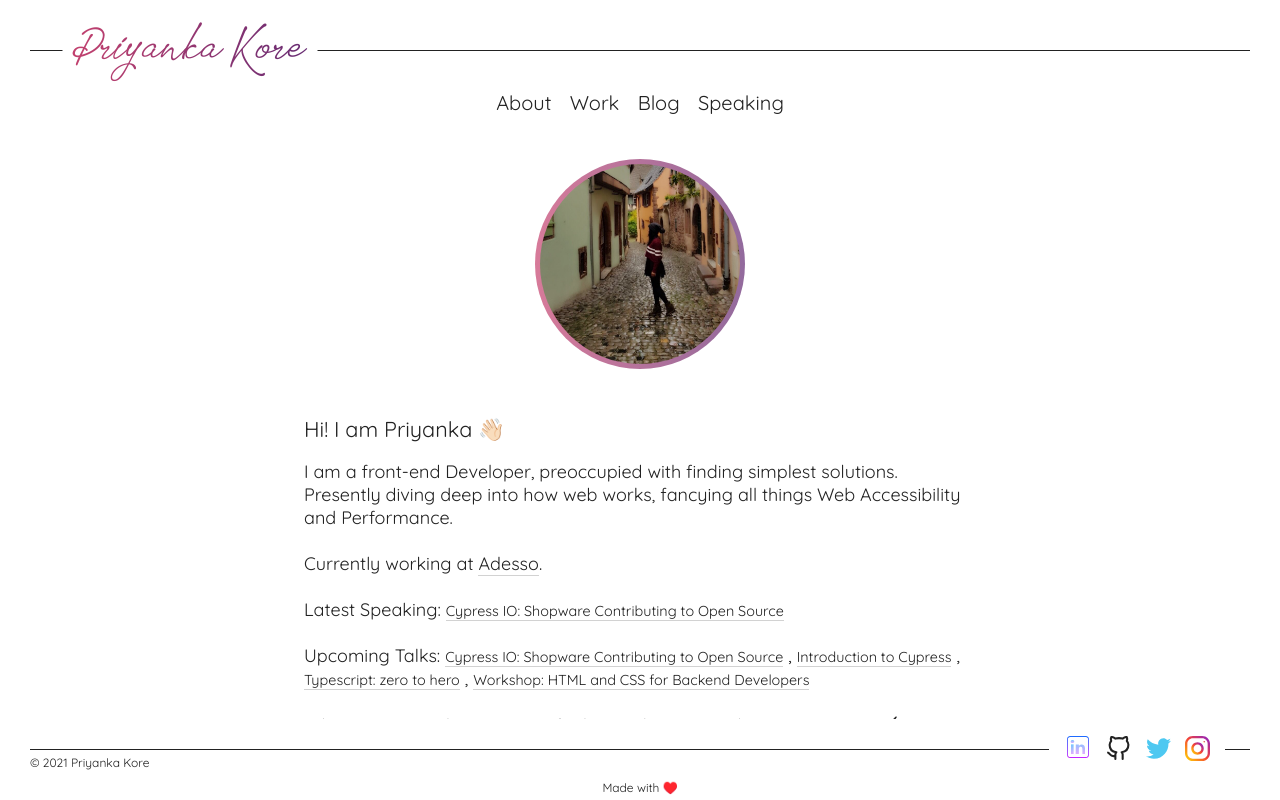
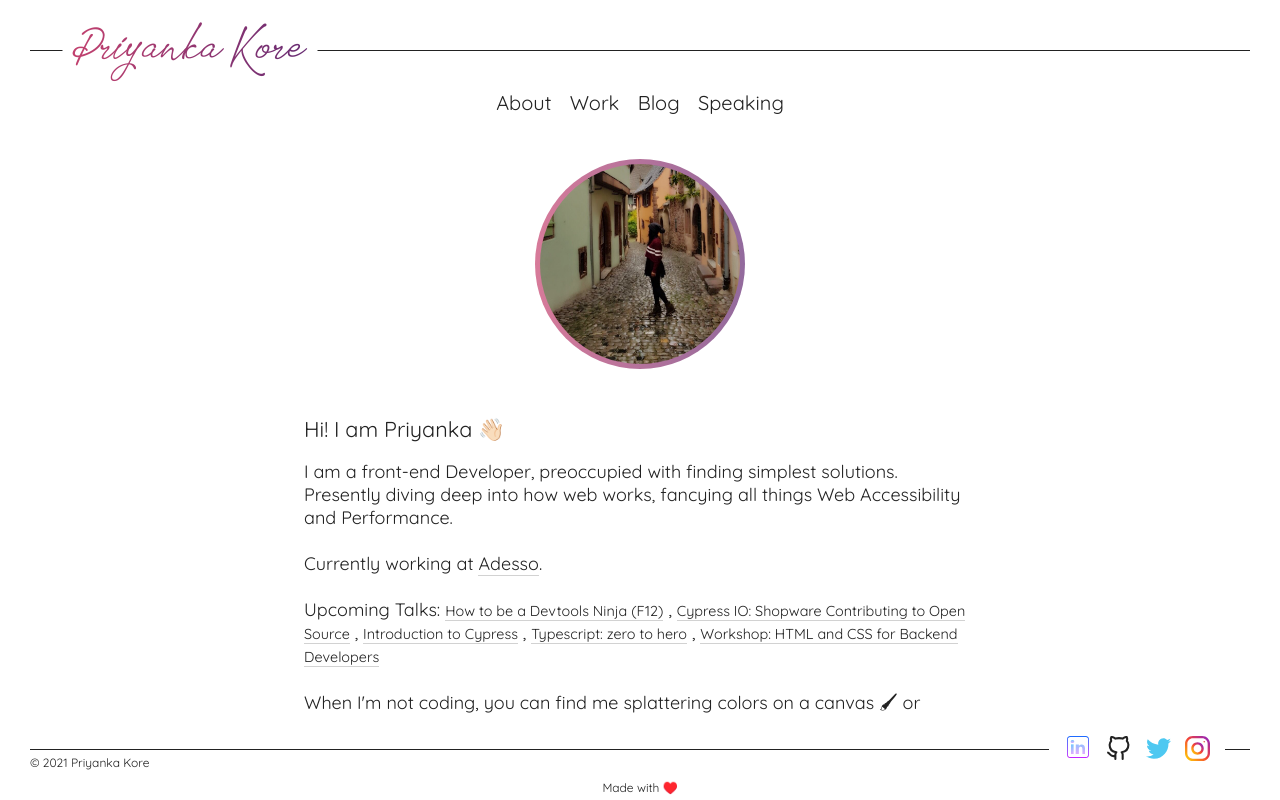
Before and after one commit to piyukore06/portfolio, a Svelte app: page / in a window 1280 px wide. Shown: the top 800 px of the page. Built offline with nearby package versions, Linux system fonts and the light colour scheme; a web font is replaced by a local one.

Commit message:
Added new talk to the website

```diff
--- a/src/Data/talks.js
+++ b/src/Data/talks.js
@@ -1,5 +1,19 @@
 import { calendar, location } from './icons'
 export default [
+  {
+    path: '#',
+    heading: 'How to be a Devtools Ninja (F12)',
+    links: [{
+      prefix: calendar,
+      name: 'June 8, 2021',
+      path: '#'
+    }, {
+      prefix: location,
+      name: 'Software Development @ Adesso NL',
+      path: 'https://www.meetup.com/Software-Development-adesso-NL/events/278534539/'
+    }],
+    description: 'Devtools make our lives sooo easy. But are you using the developer tools to their full potential? Most of the devtool features/tabs remain undiscovered. We go about our regular developer lives without knowing these amazing tools present in out toolkit. We are going to go about some of cool lesser-known features and find out how can we integrate this in our workflow easily to get the most out of devtools.'
+  },
   {
     path: 'https://www.youtube.com/watch?v=IHkHkoRiFLM&t=1576s',
     heading: 'Cypress IO: Shopware Contributing to Open Source',
--- a/src/Pages/Intro.svelte
+++ b/src/Pages/Intro.svelte
@@ -30,18 +30,17 @@ Presently diving deep into how web works, fancying all things Web Accessibility
 Currently working at <a target="_blank" class="normal-link" href="https://www.adesso.de/"> Adesso</a>.
 <br>
 <br>
-Latest Speaking:  <a class="normal-link new" target="_blank" href={latest.path}> {latest.heading}</a>
-<br>
-<br>
 {#if upcoming.length}
 Upcoming Talks:
 {#each upcoming as { path, heading }, i}
 <a class="normal-link new" target="_blank" href={path}> {heading}</a>
 {i === upcoming.length - 1 ? '' : ', '}
 {/each}
+{:else}
+Latest Speaking:  <a class="normal-link new" target="_blank" href={latest.path}> {latest.heading}</a>
+{/if}
 <br>
 <br>
-{/if}
 When I'm not coding, you can find me splattering colors on a canvas 🖌 or travelling around Europe ⛰
 <br>
 <br>
```
